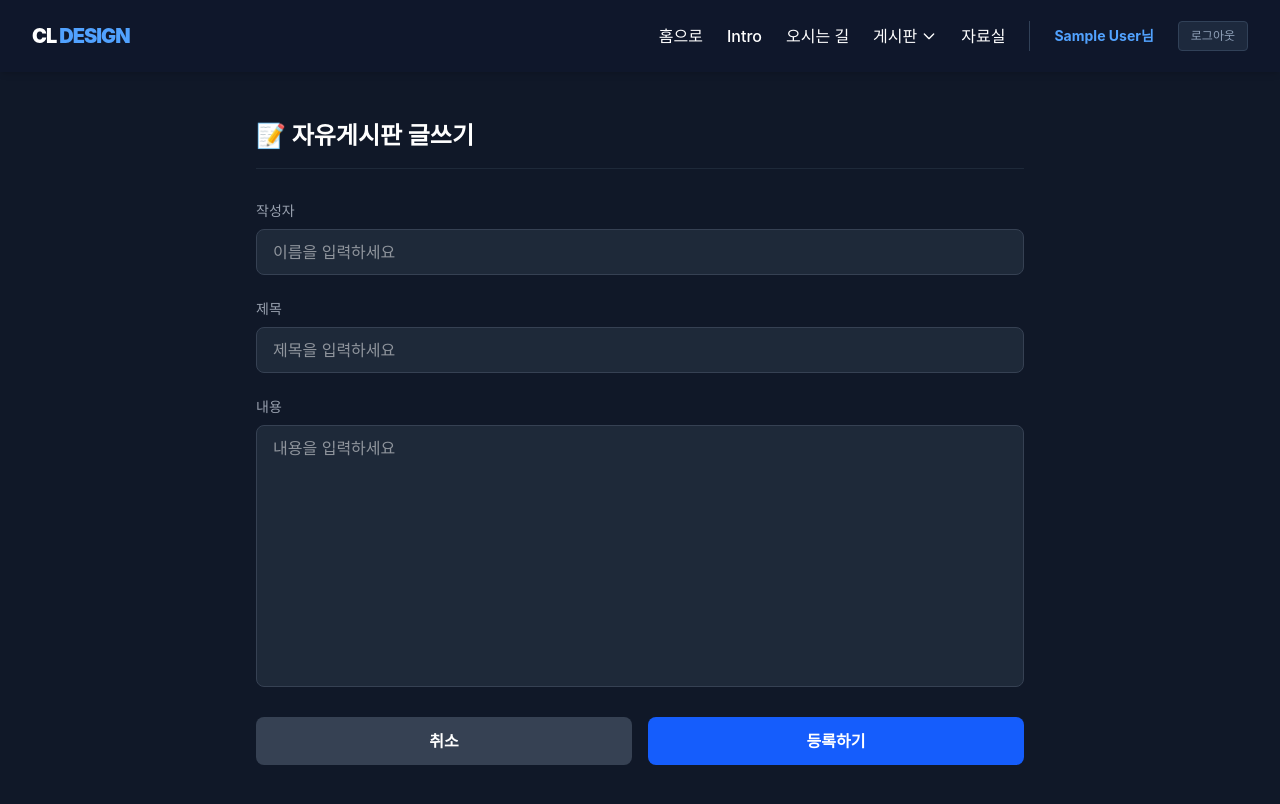
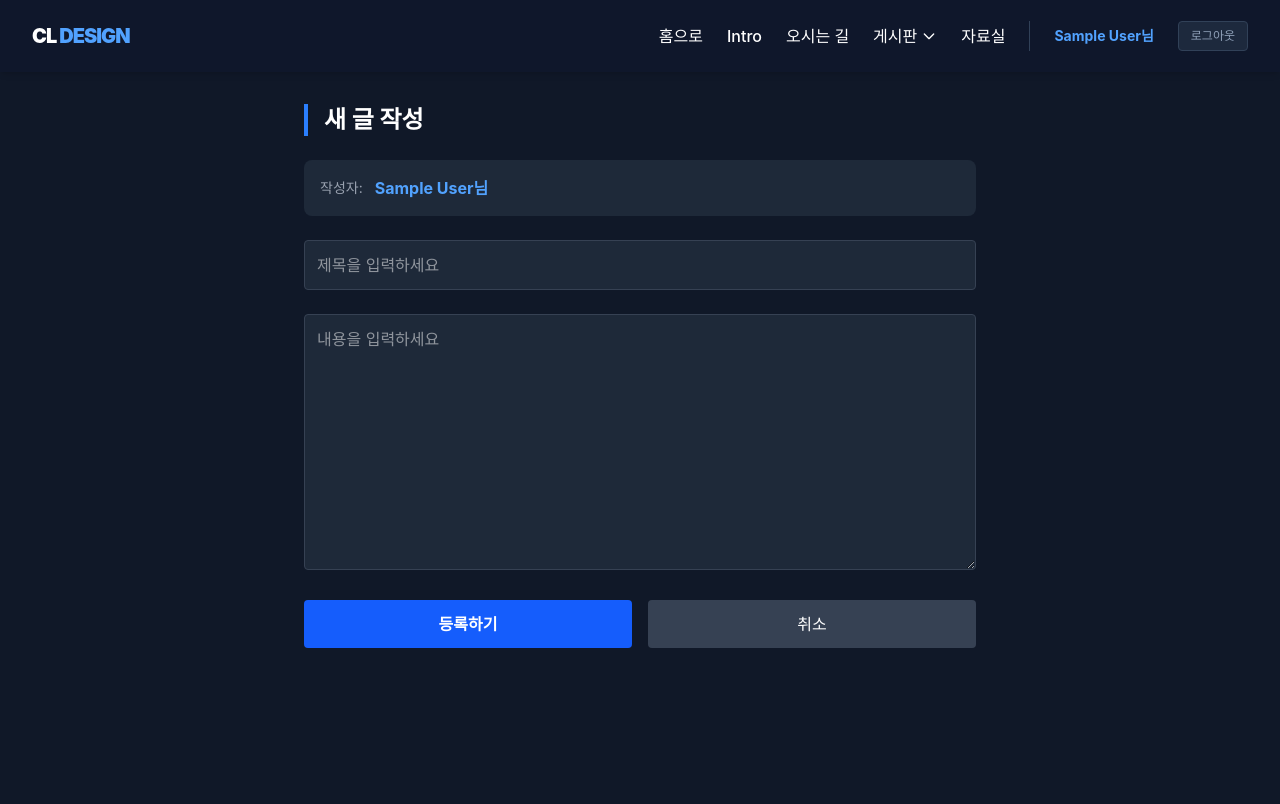
Before and after one commit to singhvella38-prog/home, a React (Vite) app: page /Write in a window 1280 px wide. Shown: the top 804 px of the page. Built offline with nearby package versions, Linux system fonts and the light colour scheme; sample sign-in values are in the browser's storage.

Commit message:
글작성 제한 및 작성자 자동

```diff
--- a/src/pages/Write.jsx
+++ b/src/pages/Write.jsx
@@ -1,120 +1,87 @@
-import React, { useState } from 'react';
-import { useNavigate, useLocation } from 'react-router-dom';
+import React, { useState, useEffect } from 'react';
+import { useNavigate } from 'react-router-dom';
 
 const Write = () => {
   const navigate = useNavigate();
-  const location = useLocation();
-
-  // 카테고리 매핑 (DB에는 한글로 저장하는 것이 관리하기 편합니다)
-  const categoryMap = {
-    notice: '공지사항',
-    free: '자유게시판'
-  };
-  const boardCategory = location.state?.category || 'free';
-  const dbBoardName = categoryMap[boardCategory];
-
   const [title, setTitle] = useState('');
   const [content, setContent] = useState('');
-  const [author, setAuthor] = useState('');
-  const [loading, setLoading] = useState(false);
+  const [user, setUser] = useState(null);
+
+  useEffect(() => {
+    // 1. 로그인 여부 체크
+    const savedUser = localStorage.getItem('user');
+    if (!savedUser) {
+      alert('로그인이 필요한 서비스입니다.');
+      navigate('/Login');
+      return;
+    }
+    setUser(JSON.parse(savedUser));
+  }, [navigate]);
 
   const handleSubmit = async (e) => {
     e.preventDefault();
-    setLoading(true);
+
+    // 2. 작성자 정보를 현재 로그인한 유저의 이름으로 고정
+    const postData = {
+      title,
+      content,
+      author: user.name, // 자동 기록
+      board_name: '자유게시판' // 또는 선택된 카테고리
+    };
 
     try {
-      // Cloudflare API 서버로 데이터 전송
       const response = await fetch('/api/posts', {
         method: 'POST',
         headers: { 'Content-Type': 'application/json' },
-        body: JSON.stringify({
-          title,
-          content,
-          author,
-          board_name: dbBoardName
-        }),
+        body: JSON.stringify(postData),
       });
 
-      if (!response.ok) throw new Error('글 등록 실패');
-
-      alert('글이 성공적으로 등록되었습니다.');
-
-      // 작성 후 해당 게시판으로 이동
-      if (boardCategory === 'notice') {
-        navigate('/NoticeBoard');
-      } else {
+      if (response.ok) {
+        alert('글이 등록되었습니다.');
         navigate('/FreeBoard');
       }
     } catch (error) {
-      alert('글 등록 중 오류가 발생했습니다: ' + error.message);
-    } finally {
-      setLoading(false);
+      console.error('Error:', error);
     }
   };
 
   return (
-    <div className="min-h-screen bg-gray-900 text-white py-12 px-4">
-      <div className="max-w-3xl mx-auto">
-        <h1 className="text-2xl font-bold mb-8 border-b border-gray-800 pb-4">
-          {boardCategory === 'notice' ? '📢 공지사항 작성' : '📝 자유게시판 글쓰기'}
-        </h1>
+    <div className="min-h-screen bg-gray-900 p-8 text-white">
+      <form onSubmit={handleSubmit} className="max-w-2xl mx-auto space-y-6">
+        <h1 className="text-2xl font-bold border-l-4 border-blue-500 pl-4">새 글 작성</h1>
 
-        <form onSubmit={handleSubmit} className="space-y-6">
-          {/* ... 이하 UI 코드는 기존과 동일 (생략) ... */}
-          <div>
-            <label className="block text-sm font-medium text-gray-400 mb-2">작성자</label>
+        {/* 작성자 표시 (수정 불가) */}
+        <div className="bg-gray-800 p-4 rounded-lg flex items-center gap-3">
+          <span className="text-gray-400 text-sm">작성자:</span>
+          <span className="font-bold text-blue-400">{user?.name}님</span>
+        </div>
+
         <input
           type="text"
-              value={author}
-              onChange={(e) => setAuthor(e.target.value)}
-              className="w-full bg-gray-800 border border-gray-700 rounded-lg px-4 py-2.5 focus:outline-none focus:border-blue-500"
-              placeholder="이름을 입력하세요"
+          placeholder="제목을 입력하세요"
+          className="w-full bg-gray-800 border border-gray-700 p-3 rounded"
+          value={title}
+          onChange={(e) => setTitle(e.target.value)}
           required
         />
-          </div>
 
-          <div>
-            <label className="block text-sm font-medium text-gray-400 mb-2">제목</label>
-            <input
-              type="text"
-              value={title}
-              onChange={(e) => setTitle(e.target.value)}
-              className="w-full bg-gray-800 border border-gray-700 rounded-lg px-4 py-2.5 focus:outline-none focus:border-blue-500"
-              placeholder="제목을 입력하세요"
+        <textarea
+          placeholder="내용을 입력하세요"
+          className="w-full bg-gray-800 border border-gray-700 p-3 rounded h-64"
+          value={content}
+          onChange={(e) => setContent(e.target.value)}
           required
         />
-          </div>
-
-          <div>
-            <label className="block text-sm font-medium text-gray-400 mb-2">내용</label>
-            <textarea
-              rows="10"
-              value={content}
-              onChange={(e) => setContent(e.target.value)}
-              className="w-full bg-gray-800 border border-gray-700 rounded-lg px-4 py-2.5 focus:outline-none focus:border-blue-500 resize-none"
-              placeholder="내용을 입력하세요"
-              required
-            ></textarea>
-          </div>
 
         <div className="flex gap-4">
-            <button
-              type="button"
-              onClick={() => navigate(-1)}
-              className="flex-1 bg-gray-700 hover:bg-gray-600 text-white font-bold py-3 rounded-lg transition"
-            >
+          <button type="submit" className="flex-1 bg-blue-600 py-3 rounded font-bold hover:bg-blue-700">
+            등록하기
+          </button>
+          <button type="button" onClick={() => navigate(-1)} className="flex-1 bg-gray-700 py-3 rounded">
             취소
-            </button>
-            <button
-              type="submit"
-              disabled={loading}
-              className="flex-1 bg-blue-600 hover:bg-blue-700 text-white font-bold py-3 rounded-lg transition disabled:opacity-50"
-            >
-              {loading ? '등록 중...' : '등록하기'}
           </button>
         </div>
       </form>
-      </div>
     </div>
   );
 };
```
Lines whose indentation alone changed are shown as unchanged.
